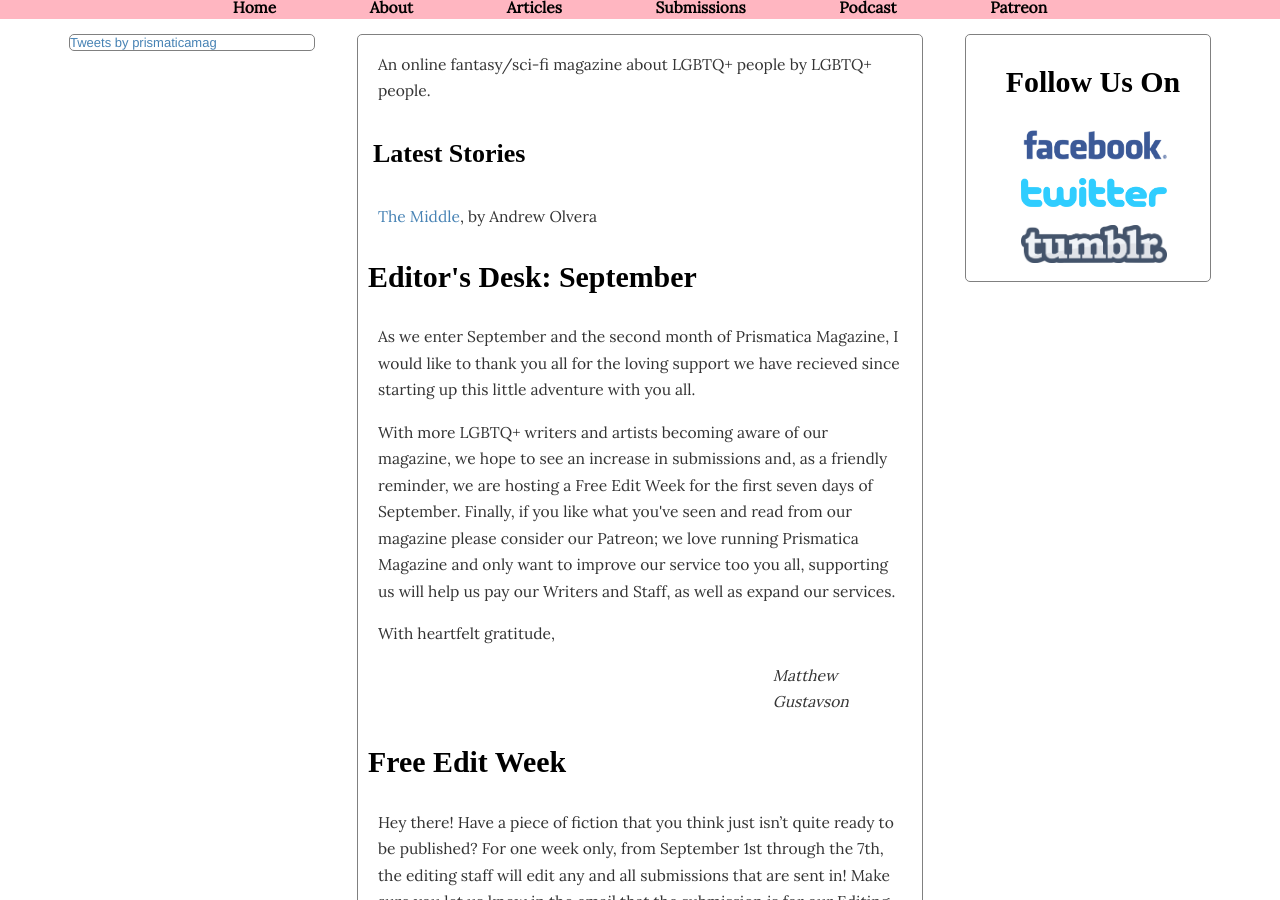
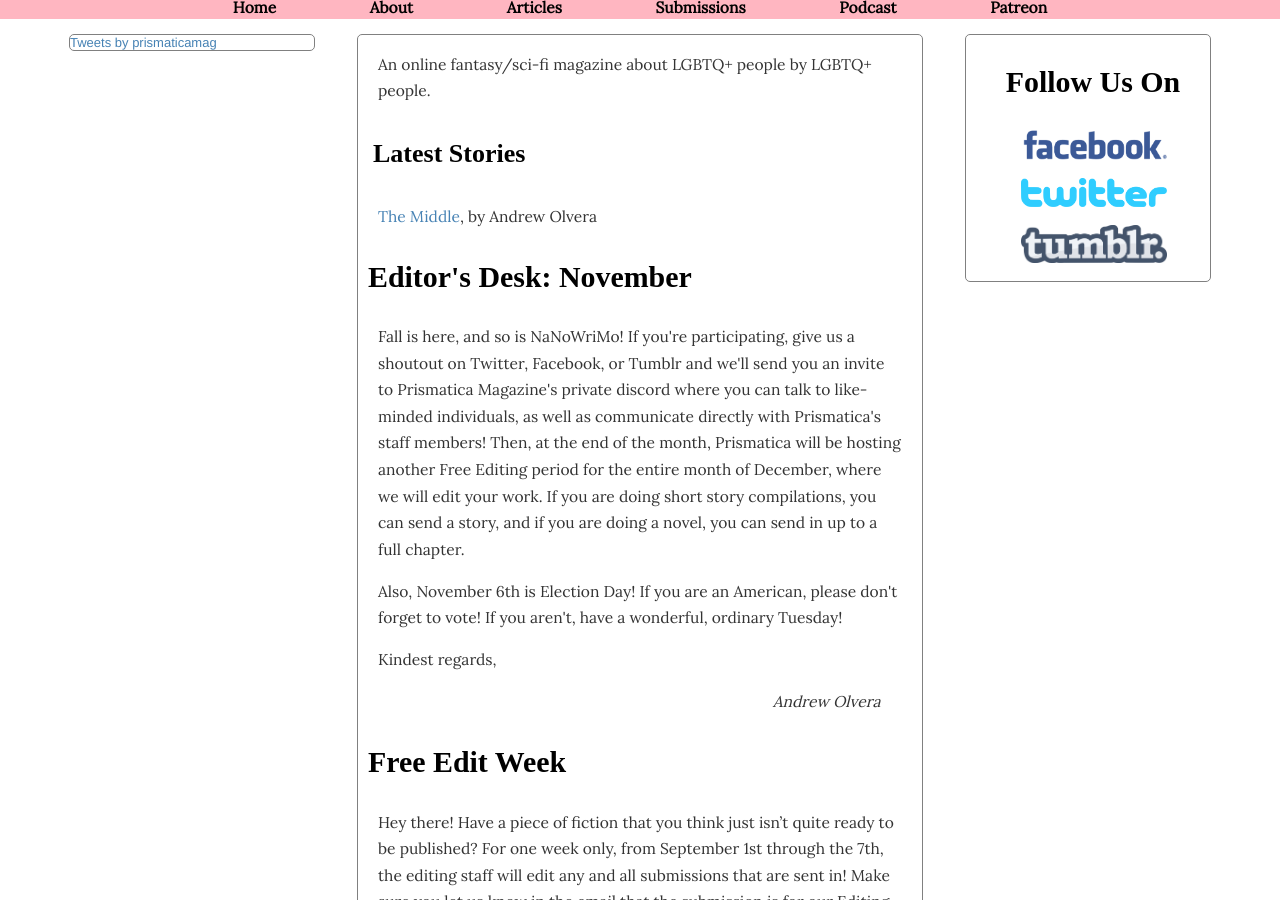
Before and after one commit to lazyadventurerpublishing/prismatica, a Jekyll site: the page built from index.html, in a window 1280 px wide and 900 px high, scrolled down 220 px. Built offline with Jekyll 4.4.1, drawn with Linux system fonts in a browser that asks for light colours; some web fonts are replaced; the list of posts is cut into pages by our own code; comment, search, counter and statistics services are not loaded.

Commit message:
Update index.html

```diff
--- a/index.html
+++ b/index.html
@@ -6,11 +6,11 @@ title: Home
     <p>An online fantasy/sci-fi magazine about LGBTQ+ people by LGBTQ+ people.</p>
     <h4>Latest Stories</h4>
     {% include latestpost.html %}
-    <h3>Editor's Desk: September</h3>
-    <p>As we enter September and the second month of Prismatica Magazine, I would like to thank you all for the loving support we have recieved since starting up this little adventure with you all.</p>
-    <p>With more LGBTQ+ writers and artists becoming aware of our magazine, we hope to see an increase in submissions and, as a friendly reminder, we are hosting a Free Edit Week for the first seven days of September. Finally, if you like what you've seen and read from our magazine please consider our Patreon; we love running Prismatica Magazine and only want to improve our service too you all, supporting us will help us pay our Writers and Staff, as well as expand our services.</p>
-    <p>With heartfelt gratitude, </p>
-    <p class="signature"><i>Matthew Gustavson</i></p>
+    <h3>Editor's Desk: November</h3>
+    <p>Fall is here, and so is NaNoWriMo! If you're participating, give us a shoutout on Twitter, Facebook, or Tumblr and we'll send you an invite to Prismatica Magazine's private discord where you can talk to like-minded individuals, as well as communicate directly with Prismatica's staff members! Then, at the end of the month, Prismatica will be hosting another Free Editing period for the entire month of December, where we will edit your work. If you are doing short story compilations, you can send a story, and if you are doing a novel, you can send in up to a full chapter.</p>
+    <p>Also, November 6th is Election Day! If you are an American, please don't forget to vote! If you aren't, have a wonderful, ordinary Tuesday!</p>
+    <p>Kindest regards, </p>
+    <p class="signature"><i>Andrew Olvera</i></p>
     <h3>Free Edit Week</h3>
     <p>Hey there! Have a piece of fiction that you think just isn’t quite ready to be published? For one week only, from September 1st through the 7th, the editing staff will edit any and all submissions that are sent in! Make sure you let us know in the email that the submission is for our Editing Week.</p>
     <p>An editor will work directly with you, the author, on big picture stuff (developmental editing) where we help you build up your plot, work on characters, or anything else you want. Let us know if there is anything in particular you want us to work with you on, otherwise we will do a more generic development edit. Additionally, we will work on smaller things like line editing, to include sentence structure and grammatical errors.</p>
```
